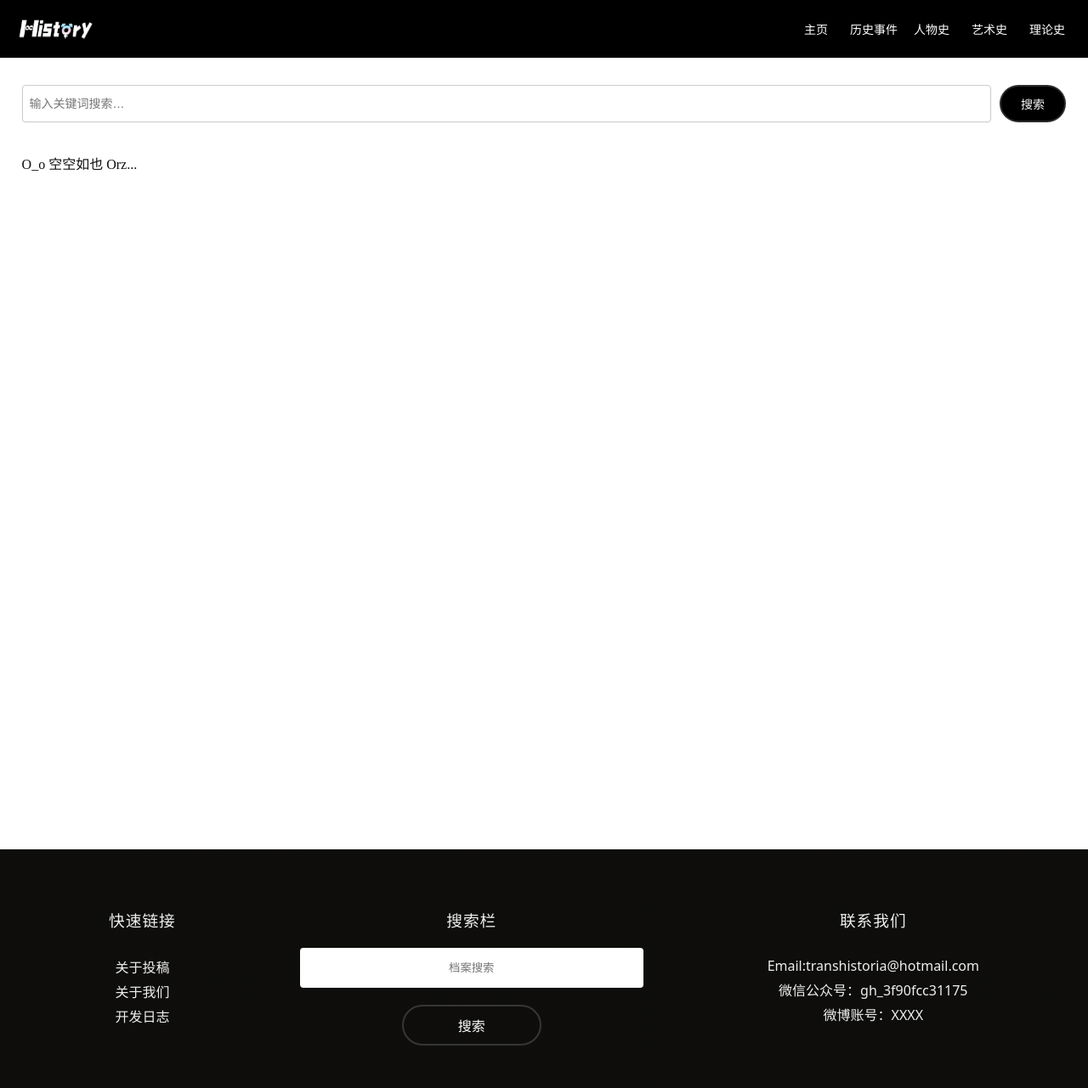
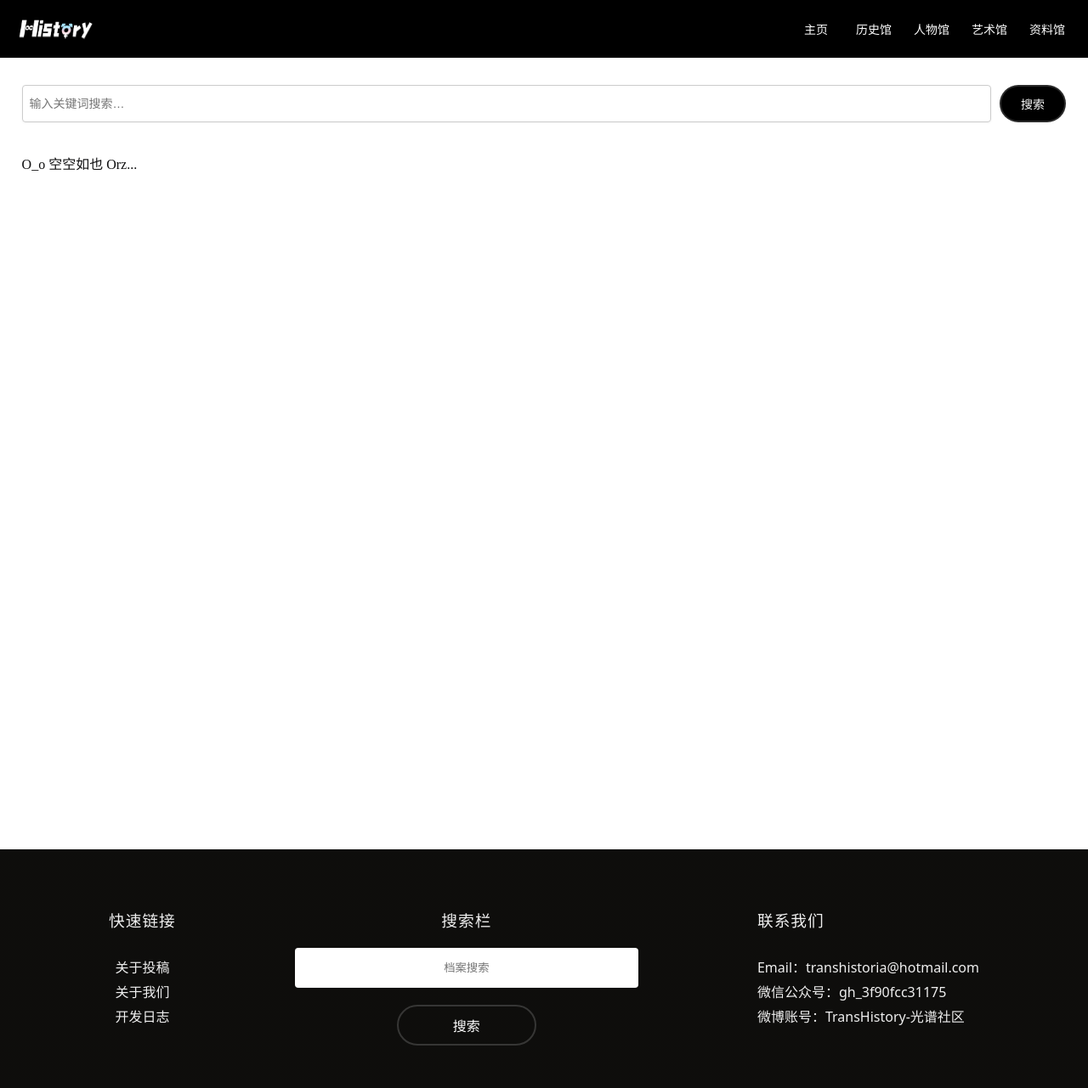
Before and after one commit to TransHistoria/TransHistoria, a Django app: page /history/ in a window 1280 px wide. Shown: the whole page at 85% size. Run offline with Django 5.2, Linux system fonts and the light colour scheme; data that the repository does not hold is empty.

Commit message:
adjust style and content

```diff
--- a/static/asserts/css/base.css
+++ b/static/asserts/css/base.css
@@ -168,6 +168,10 @@ main.container {
     flex-grow: 2;
 }
 
+.footer .col-3 {
+    text-align: left;
+}
+
 .footer .col-3 p {
     margin: 5px 0px;
 }
--- a/static/asserts/js/collage_editor/render.js
+++ b/static/asserts/js/collage_editor/render.js
@@ -233,6 +233,7 @@ function renderCollage(grayColor, scale, contentMode) {
                                     e.stopPropagation();
                                     body.removeChild(infoCard);
                                 })
+                                infoCard.querySelector('p').style.maxWidth = '50%';
                                 body.appendChild(infoCard);
                             }
                         }
--- a/templates/about_submission.html
+++ b/templates/about_submission.html
@@ -1,6 +1,6 @@
 {% extends "base.html" %}
 {% load static %}
-{% block title %}光谱历史-开发日志{% endblock %}
+{% block title %}TransHistori-投稿{% endblock %}
 
 {% block extra_head %}
 <link href="{% static 'asserts/css/about_submission.css' %}" rel="stylesheet" />
--- a/templates/about_us.html
+++ b/templates/about_us.html
@@ -1,6 +1,6 @@
 {% extends "base.html" %}
 {% load static %}
-{% block title %}光谱历史-开发日志{% endblock %}
+{% block title %}TransHistori-关于我们{% endblock %}
 
 {% block extra_head %}
 <link href="{% static 'asserts/css/about_us.css' %}" rel="stylesheet" />
--- a/templates/archives.html
+++ b/templates/archives.html
@@ -1,6 +1,6 @@
 {% extends "base.html" %}
 {% load static %}
-{% block title %}光谱历史-艺术馆{% endblock %}
+{% block title %}TransHistori-归档{% endblock %}
 
 {% block extra_head %}
 <link href="{% static 'asserts/css/archives.css' %}" rel="stylesheet" />
--- a/templates/archives_field.html
+++ b/templates/archives_field.html
@@ -1,6 +1,6 @@
 {% extends "archives.html" %}
 {% load static %}
-{% block title %}光谱历史-历史馆{% endblock %}
+{% block title %}TransHistori-历史馆{% endblock %}
 
 {% block extra_head %}
 {{ block.super }}
--- a/templates/base.html
+++ b/templates/base.html
@@ -5,8 +5,7 @@
 <head>
     <meta charset="UTF-8" />
     <meta name="viewport" content="width=device-width, initial-scale=1" />
-    <title>TransHistoria</title>
-    <title>{% block title %}Title{% endblock %}</title>
+    <title>{% block title %}TransHistoria{% endblock %}</title>
     <link href="{% static 'asserts/css/base.css' %}" rel="stylesheet" />
     {% block extra_head %}{% endblock %}
 </head>
@@ -21,10 +20,10 @@
             <button class="menu-toggle" aria-label="Toggle Menu">☰</button>
             <div class="menu" aria-label="Primary">
                 <a href="/">主页</a>
-                <a href="/history">历史事件</a>
-                <a href="/people">人物史</a>
-                <a href="/gallery">艺术史</a>
-                <a href="/theory">理论史</a>
+                <a href="/history">历史馆</a>
+                <a href="/people">人物馆</a>
+                <a href="/gallery">艺术馆</a>
+                <a href="/theory">资料馆</a>
             </div>
         </div>
     </header>
@@ -49,9 +48,9 @@
             </div>
             <div class="col-3">
                 <h3>联系我们</h3>
-                <p>Email:transhistoria@hotmail.com</p>
+                <p>Email：transhistoria@hotmail.com</p>
                 <p>微信公众号：gh_3f90fcc31175</p>
-                <p>微博账号：XXXX</p>
+                <p>微博账号：TransHistory-光谱社区</p>
             </div>
         </div>
     </footer>
--- a/templates/dlog.html
+++ b/templates/dlog.html
@@ -1,7 +1,7 @@
 {% extends "base.html" %}
 {% load static %}
 {% load martortags %}
-{% block title %}光谱历史-开发日志{% endblock %}
+{% block title %}TransHistori-日志{% endblock %}
 
 {% block extra_head %}
 <link href="{% static 'asserts/css/about_submission.css' %}" rel="stylesheet" />
--- a/templates/gallery.html
+++ b/templates/gallery.html
@@ -1,6 +1,6 @@
 {% extends "base.html" %}
 {% load static %}
-{% block title %}光谱历史-历史馆{% endblock %}
+{% block title %}TransHistori-艺术馆{% endblock %}
 {% block extra_head %}
 <link href="{% static 'asserts/css/gallery.css' %}" rel="stylesheet" />
 <script src="{% static 'asserts/js/gallery.js' %}" defer></script>
--- a/templates/index.html
+++ b/templates/index.html
@@ -1,6 +1,6 @@
 {% extends "base.html" %}
 {% load static %}
-{% block title %}光谱历史-主页{% endblock %}
+{% block title %}TransHistori{% endblock %}
 
 {% block extra_head %}
 <link href="{% static 'asserts/css/collage.css' %}" rel="stylesheet" />
--- a/templates/node.html
+++ b/templates/node.html
@@ -1,7 +1,7 @@
 {% extends "base.html" %}
 {% load static %}
 {% load martortags %}
-{% block title %}光谱历史-艺术馆{% endblock %}
+{% block title %}TransHistori-节点详情{% endblock %}
 
 {% block extra_head %}
 <link href="{% static 'martor/css/martor.bootstrap.min.css' %}" rel="stylesheet" />
--- a/templates/people.html
+++ b/templates/people.html
@@ -1,7 +1,7 @@
 {% extends "base.html" %}
 {% load static %}
 
-{% block title %}人物史 - TransHistoria{% endblock %}
+{% block title %}TransHistori-人物史{% endblock %}
 
 {% block extra_head %}
 <link href="{% static 'asserts/css/collage.css' %}" rel="stylesheet" />
--- a/templates/theory.html
+++ b/templates/theory.html
@@ -1,6 +1,6 @@
 {% extends "base.html" %}
 {% load static %}
-{% block title %}光谱历史-历史馆{% endblock %}
+{% block title %}TransHistori-理论馆{% endblock %}
 
 {% block extra_head %}
 <script src="{% static 'asserts/js/wordcloud2.js' %}" defer></script>
--- a/templates/timeline.html
+++ b/templates/timeline.html
@@ -1,7 +1,7 @@
 {% extends "base.html" %}
 {% load static %}
 
-{% block title %}光谱历史-时间线{% endblock %}
+{% block title %}TransHistori-时间线{% endblock %}
 
 {% block extra_head %}
 <link href="{% static 'asserts/css/timeline.css' %}" rel="stylesheet" />
```
Also changed, not shown: static/asserts/css/collage.css (+8 -0 lines).
